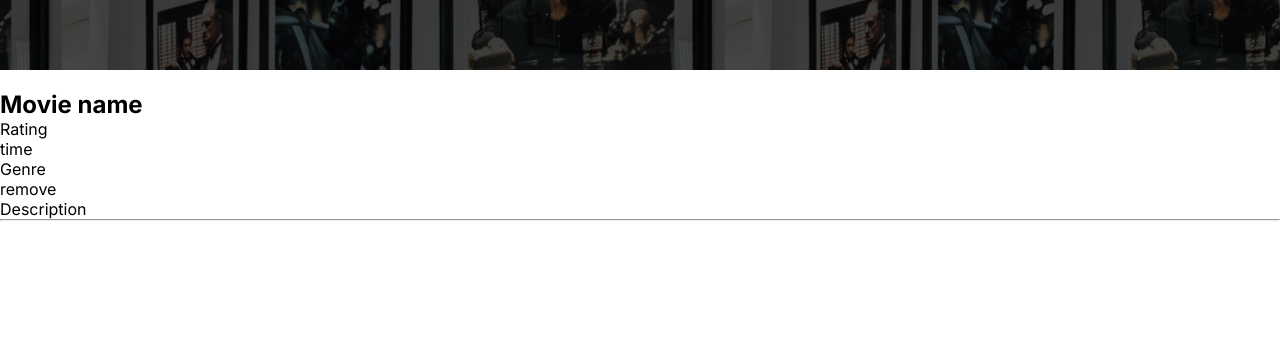
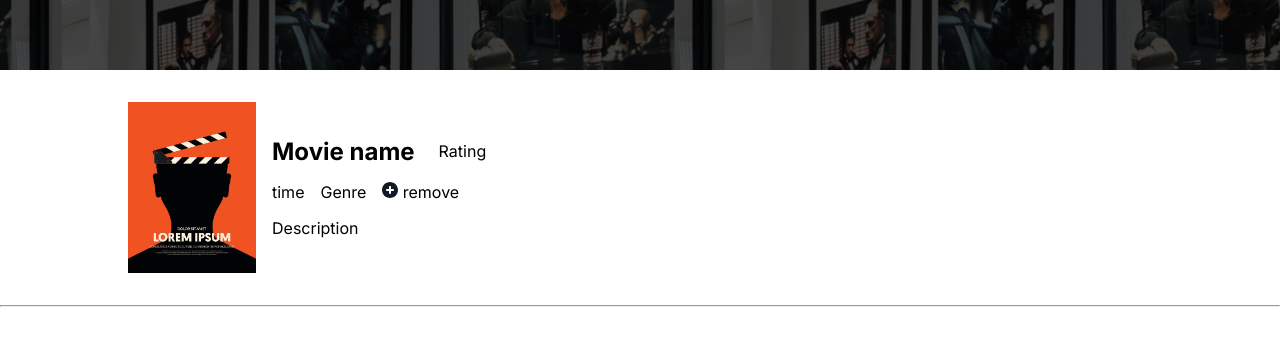
Before and after one commit to phuong-hoa-vu/Movie-watchlist, a plain HTML site: page watchlist.html in a window 1280 px wide. Shown: the part 138-484 px from the top of the page. Drawn offline with Linux system fonts and the light colour scheme.

Commit message:
finish styling each movie list

```diff
--- a/index.css
+++ b/index.css
@@ -21,3 +21,32 @@ a {
    color: white;
    font-weight: 900;
 }
+
+img{
+    width: 8rem;
+    height: auto;
+    margin-right: 1rem;
+}
+
+#movie {
+    display: flex;
+    width: 80vw;
+    margin: auto;
+    padding: 2rem 0;
+    align-items: center;
+    gap: rem;
+}
+
+#title, #extra {
+    display: flex;
+    align-items: center;
+    margin-bottom: 1rem;
+}
+
+#title h2{
+    margin-right: 1.5rem;
+}
+
+#extra p{
+    margin-right: 1rem;
+}
--- a/watchlist.html
+++ b/watchlist.html
@@ -10,15 +10,13 @@
     <title>Watchlist</title>
 </head>
 <body>
-    <header>
     <div id="heading">
         <h1>Watchlist</h1>
         <a href="./index.html">Search for movies</a>
     </div>
-    </header>
+    <div id="movie">
+        <img id="img" src="./img/poster.jpg"/>
        <div>
-        <img id="img"/>
-       <div id="info">
             <div id="title">
                 <h2> Movie name</h2>
                 <p>Rating</p>
@@ -26,12 +24,15 @@
             <div id="extra">
                 <p>time</p>
                 <p>Genre</p>
-            <p>remove</p>
+                <p>
+                    <svg width="16" height="16" viewBox="0 0 16 16" fill="none" xmlns="http://www.w3.org/2000/svg">
+                    <path fill-rule="evenodd" clip-rule="evenodd" d="M8 16C12.4183 16 16 12.4183 16 8C16 3.58172 12.4183 0 8 0C3.58172 0 0 3.58172 0 8C0 12.4183 3.58172 16 8 16ZM9 5C9 4.44772 8.55228 4 8 4C7.44772 4 7 4.44772 7 5V7H5C4.44772 7 4 7.44771 4 8C4 8.55228 4.44772 9 5 9H7V11C7 11.5523 7.44772 12 8 12C8.55228 12 9 11.5523 9 11V9H11C11.5523 9 12 8.55228 12 8C12 7.44772 11.5523 7 11 7H9V5Z" fill="#111827"/>
+                    </svg>
+                    remove</p>
             </div>
             <p>Description</p>
         </div>
-
+    </div>
     <hr>
-    </div>
 </body>
 </html>
```
Also changed, not shown: img/poster.jpg (added). Lines whose indentation alone changed are shown as unchanged.
